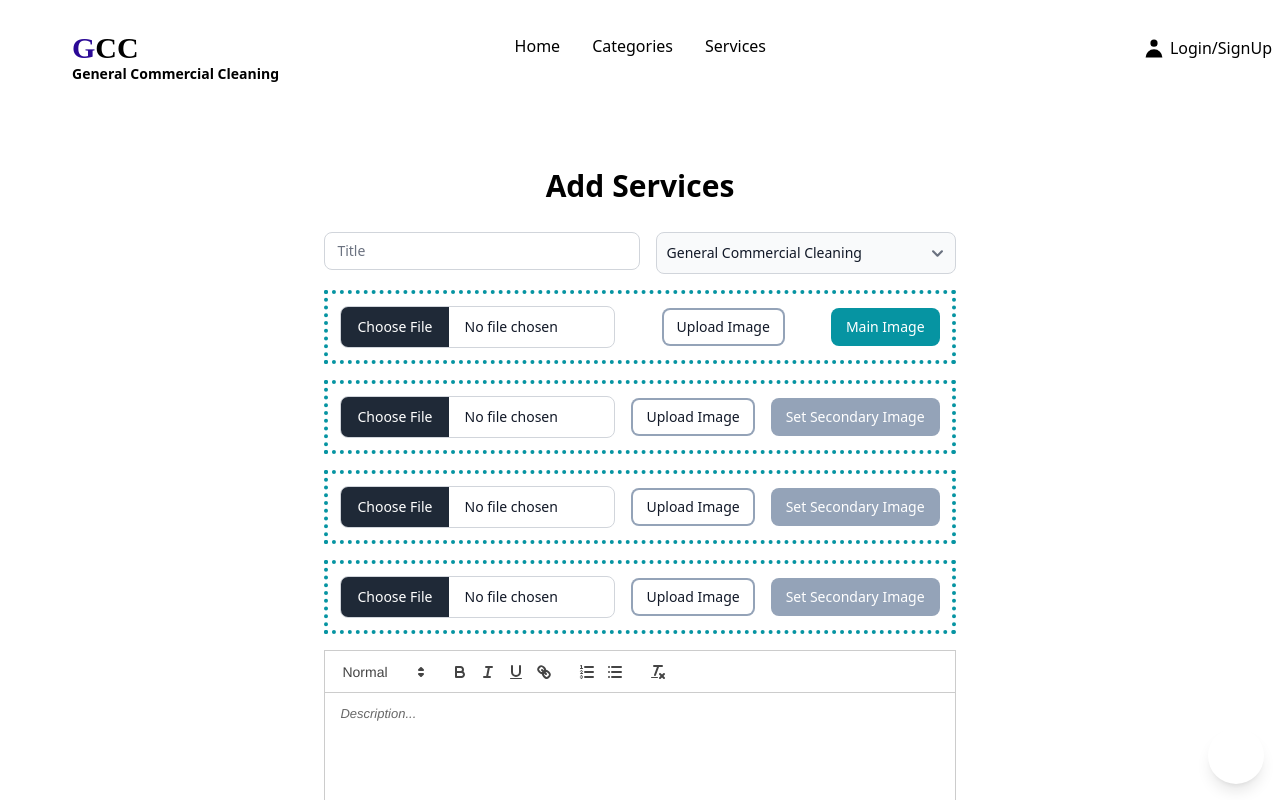
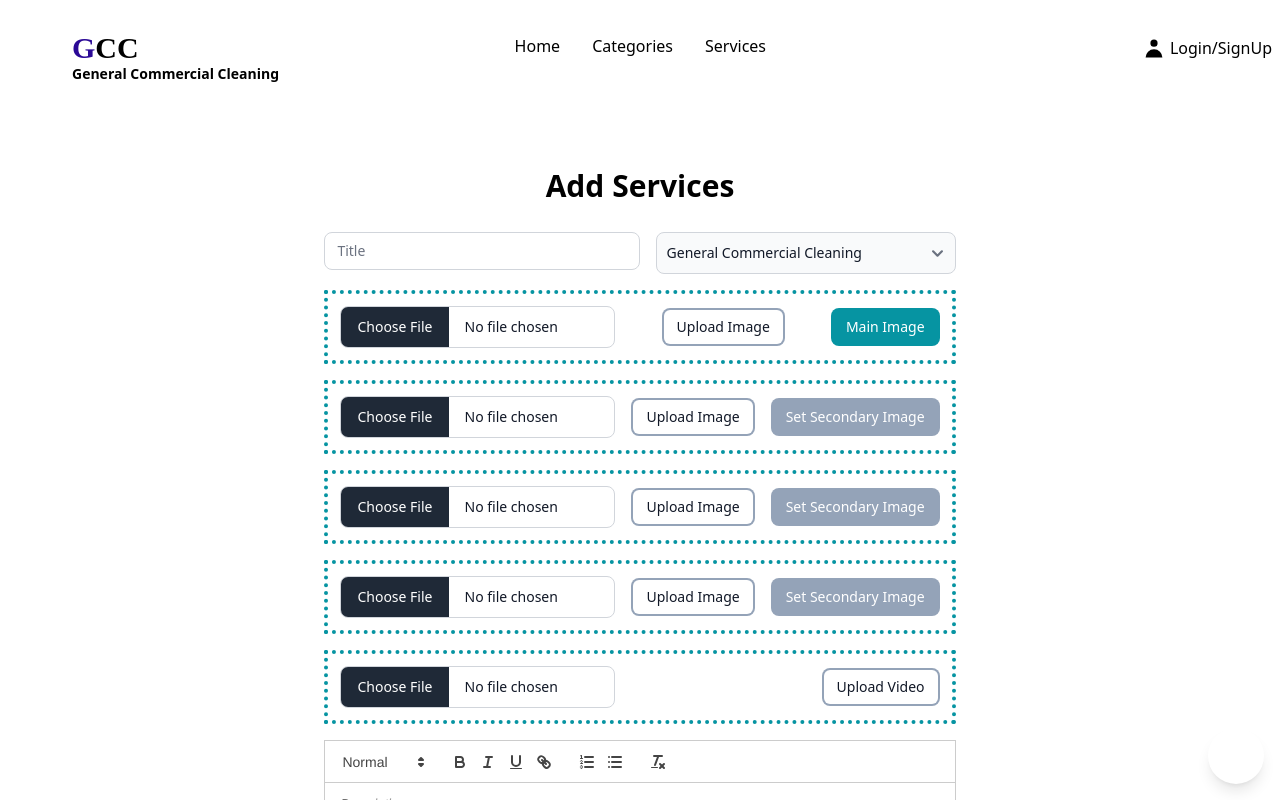
Before and after one commit to IT22102546/Cleaning-Service, a React (Vite) app in the folder Frontend/: page /add-services in a window 1280 px wide. Shown: the top 800 px of the page. Built offline with nearby package versions, Linux system fonts and the light colour scheme; some icons are missing.

Commit message:
video upload functionality is completed

```diff
--- a/Frontend/src/pages/Addservices.jsx
+++ b/Frontend/src/pages/Addservices.jsx
@@ -27,7 +27,11 @@ export default function AddProducts() {
     null,
     null,
   ]);
-  const [formData, setFormData] = useState({ images: [] });
+  const [videoFile, setVideoFile] = useState(null); // State for video file
+  const [videoUploadProgress, setVideoUploadProgress] = useState(null); // Progress state for video upload
+  const [videoUploadError, setVideoUploadError] = useState(null); // Error state for video upload
+  const [videoURL, setVideoURL] = useState(null); // State for storing video URL
+  const [formData, setFormData] = useState({ images: [], video: "" });
   const [publishError, setPublishError] = useState(null);
   const navigate = useNavigate();
   const [mainImageIndex, setMainImageIndex] = useState(0);
@@ -36,6 +40,10 @@ export default function AddProducts() {
     const newFiles = [...files];
     newFiles[index] = file;
     setFiles(newFiles);
+  };
+
+  const handleVideoFileChange = (file) => {
+    setVideoFile(file);
   };
 
   const handleUploadImage = (index) => {
@@ -84,6 +92,41 @@ export default function AddProducts() {
           const newImages = [...formData.images];
           newImages[index] = downloadURL;
           setFormData({ ...formData, images: newImages });
+        });
+      }
+    );
+  };
+
+  const handleUploadVideo = () => {
+    if (!videoFile) {
+      setVideoUploadError("Please select a video");
+      return;
+    }
+    setVideoUploadError(null);
+
+    const storage = getStorage(app);
+    const fileName = new Date().getTime() + "-" + videoFile.name;
+    const storageRef = ref(storage, fileName);
+    const uploadTask = uploadBytesResumable(storageRef, videoFile);
+
+    uploadTask.on(
+      "state_changed",
+      (snapshot) => {
+        const progress =
+          (snapshot.bytesTransferred / snapshot.totalBytes) * 100;
+        setVideoUploadProgress(progress.toFixed(0));
+      },
+      (error) => {
+        setVideoUploadError("Video upload failed");
+        setVideoUploadProgress(null);
+        console.error(error);
+      },
+      () => {
+        getDownloadURL(uploadTask.snapshot.ref).then((downloadURL) => {
+          setVideoUploadProgress(null);
+          setVideoUploadError(null);
+          setVideoURL(downloadURL);
+          setFormData({ ...formData, video: downloadURL });
         });
       }
     );
@@ -159,7 +202,6 @@ export default function AddProducts() {
                   <option value="HotelCleaning">Hotel Cleaning</option>
                   <option value="RestaurentCleaning">Restaurent Cleaning</option>
                   <option value="OfficeBoyandMaidService">Office Boy and Maid Service</option>
-
                 </Select>
               </div>
               {[0, 1, 2, 3].map((index) => (
@@ -224,6 +266,43 @@ export default function AddProducts() {
                     />
                   )
               )}
+              {/* Video upload section */}
+              <div className="flex gap-4 items-center justify-between border-4 border-teal-500 border-dotted p-3">
+                <FileInput
+                  type="file"
+                  accept="video/*"
+                  onChange={(e) => handleVideoFileChange(e.target.files[0])}
+                />
+                <Button
+                  onClick={handleUploadVideo}
+                  type="button"
+                  size="sm"
+                  outline
+                  disabled={videoUploadProgress}
+                  className="bg-slate-400"
+                >
+                  {videoUploadProgress ? (
+                    <div className="w-16 h-16">
+                      <CircularProgressbar
+                        value={videoUploadProgress}
+                        text={`${videoUploadProgress || 0}`}
+                      />
+                    </div>
+                  ) : (
+                    "Upload Video"
+                  )}
+                </Button>
+              </div>
+              {videoUploadError && (
+                <Alert color="failure">{videoUploadError}</Alert>
+              )}
+              {videoURL && (
+                <video
+                  controls
+                  src={videoURL}
+                  className="w-full h-82 object-cover mt-4"
+                />
+              )}
               <ReactQuill
                 theme="snow"
                 placeholder="Description..."
@@ -233,24 +312,6 @@ export default function AddProducts() {
                   setFormData({ ...formData, description: sanitizedValue });
                 }}
               />
-              <div className="flex flex-col gap-4 sm:flex-row justify-between">
-                {/* <TextInput
-                  type="number"
-                  placeholder="Price"
-                  id="price"
-                  onChange={(e) =>
-                    setFormData({ ...formData, price: e.target.value })
-                  }
-                />
-                <TextInput
-                  type="number"
-                  placeholder="Quantity"
-                  id="stockQuantity"
-                  onChange={(e) =>
-                    setFormData({ ...formData, quantity: e.target.value })
-                  }
-                /> */}
-              </div>
               <Button type="submit" className="bg-slate-400">
                 Add Products
               </Button>
--- a/Frontend/src/pages/UpdateServices.jsx
+++ b/Frontend/src/pages/UpdateServices.jsx
@@ -11,7 +11,11 @@ export default function UpdateProducts() {
   const [files, setFiles] = useState([null, null, null, null]);
   const [imageUploadProgress, setImageUploadProgress] = useState([null, null, null, null]);
   const [imageUploadError, setImageUploadError] = useState([null, null, null, null]);
-  const [formData, setFormData] = useState({ images: [] });
+  const [videoFile, setVideoFile] = useState(null); // State for video file
+  const [videoUploadProgress, setVideoUploadProgress] = useState(null); // Progress state for video upload
+  const [videoUploadError, setVideoUploadError] = useState(null); // Error state for video upload
+  const [videoURL, setVideoURL] = useState(null); // State for storing video URL
+  const [formData, setFormData] = useState({ images: [], video: "" });
   const [publishError, setPublishError] = useState(null);
   const { productId } = useParams();
   const navigate = useNavigate();
@@ -28,6 +32,7 @@ export default function UpdateProducts() {
         }
         const product = data.products.find(p => p._id === productId);
         setFormData({ ...product, description: product.description || '' });
+        setVideoURL(product.video || ''); // Set initial video URL from product data
         setPublishError(null);
       } catch (error) {
         setPublishError(error.message);
@@ -41,6 +46,10 @@ export default function UpdateProducts() {
     const newFiles = [...files];
     newFiles[index] = file;
     setFiles(newFiles);
+  };
+
+  const handleVideoFileChange = (file) => {
+    setVideoFile(file);
   };
 
   const handleUploadImage = (index) => {
@@ -93,6 +102,41 @@ export default function UpdateProducts() {
     );
   };
 
+  const handleUploadVideo = () => {
+    if (!videoFile) {
+      setVideoUploadError("Please select a video");
+      return;
+    }
+    setVideoUploadError(null);
+
+    const storage = getStorage(app);
+    const fileName = new Date().getTime() + "-" + videoFile.name;
+    const storageRef = ref(storage, fileName);
+    const uploadTask = uploadBytesResumable(storageRef, videoFile);
+
+    uploadTask.on(
+      "state_changed",
+      (snapshot) => {
+        const progress =
+          (snapshot.bytesTransferred / snapshot.totalBytes) * 100;
+        setVideoUploadProgress(progress.toFixed(0));
+      },
+      (error) => {
+        setVideoUploadError("Video upload failed");
+        setVideoUploadProgress(null);
+        console.error(error);
+      },
+      () => {
+        getDownloadURL(uploadTask.snapshot.ref).then((downloadURL) => {
+          setVideoUploadProgress(null);
+          setVideoUploadError(null);
+          setVideoURL(downloadURL);
+          setFormData({ ...formData, video: downloadURL });
+        });
+      }
+    );
+  };
+
   const handleSubmit = async (e) => {
     e.preventDefault();
     try {
@@ -111,7 +155,7 @@ export default function UpdateProducts() {
 
       if (res.ok) {
         setPublishError(null);
-        navigate('/dashboard?tab=products');
+        navigate('/dashboard?tab=services');
       }
     } catch (error) {
       setPublishError('Something went wrong');
@@ -163,20 +207,31 @@ export default function UpdateProducts() {
         {formData.images.map((image, index) => (
           image && <img key={index} src={image} alt="upload" className="w-full h-82 object-cover" />
         ))}
+
+        {/* Video upload section */}
+        <div className='flex gap-4 items-center justify-between border-4 border-teal-500 border-dotted p-3'>
+          <FileInput type='file' accept='video/*' onChange={(e) => handleVideoFileChange(e.target.files[0])} />
+          <Button onClick={handleUploadVideo} type='button' size='sm' outline disabled={videoUploadProgress}>
+            {videoUploadProgress ? (
+              <div className="w-16 h-16">
+                <CircularProgressbar value={videoUploadProgress} text={`${videoUploadProgress || 0}`} />
+              </div>
+            ) : ('Upload Video')}
+          </Button>
+        </div>
+        {videoUploadError && (
+          <Alert color='failure'>{videoUploadError}</Alert>
+        )}
+        {videoURL && (
+          <video controls src={videoURL} className="w-full h-82 object-cover mt-4" />
+        )}
+
         <Textarea
           placeholder="Description..."
           className="h-52 mb-12"
           onChange={(e) => setFormData({ ...formData, description: e.target.value })}
           value={formData.description || ''}
         />
-        {/* <div className='flex flex-col gap-4 sm:flex-row justify-between'>
-          <TextInput type="number" placeholder="Price" id="price" onChange={(e) =>
-            setFormData({ ...formData, price: e.target.value })
-          } value={formData.price || ''} />
-          <TextInput type="number" placeholder="Quantity" id="stockQuantity" onChange={(e) =>
-            setFormData({ ...formData, quantity: e.target.value })
-          } value={formData.quantity || ''} />
-        </div> */}
         <Button type='submit' gradientDuoTone='purpleToBlue'>Update</Button>
         {publishError && (
           <Alert className='mt-5' color='failure'>
```
Also changed, not shown: Frontend/src/pages/PostServices.jsx (+45 -16 lines), 2 other files (tests, documents, lock files or other folders).
